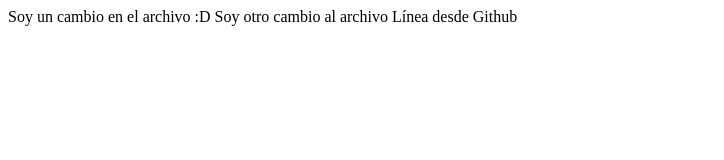
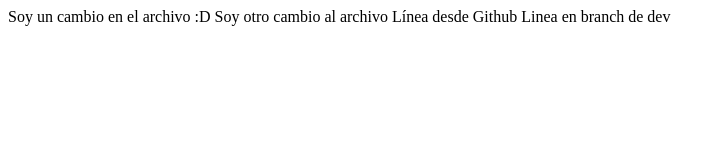
Before and after one commit to santroc/mi_repositorio, a plain HTML site: page index.html in a window 1280 px wide. Shown: the whole page, without its empty margins (0-724 px from the left). Drawn offline with Linux system fonts and the light colour scheme.

Commit message:
Added new line

```diff
--- a/index.html
+++ b/index.html
@@ -8,5 +8,6 @@
 Soy un cambio en el archivo :D
 Soy otro cambio al archivo
 Línea desde Github
+Linea en branch de dev
 </body>
 </html>
```
